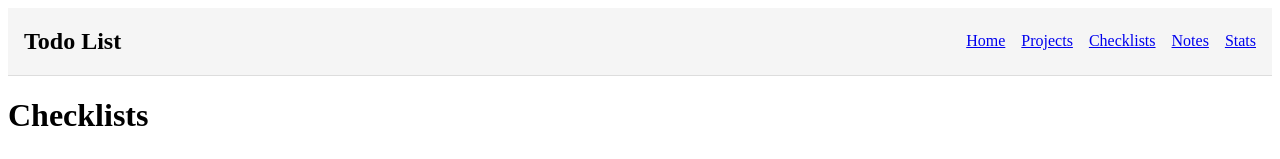
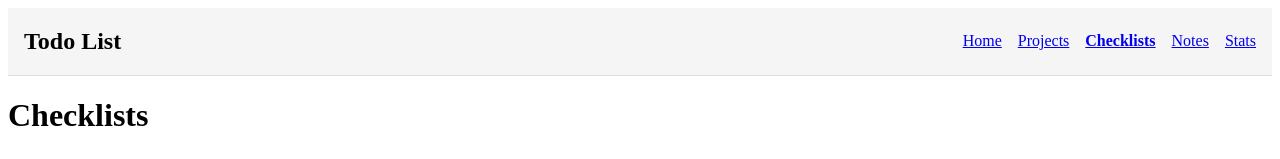
Before and after one commit to Kamilnaja/vue-tasks, a Vue app: page /checklists in a window 1280 px wide. Shown: the top 159 px of the page. Built offline with nearby package versions, Linux system fonts and the light colour scheme; the HTML template or start-up script is replaced by a standard one.

Commit message:
feat: add TheNavigation component and update routing with active link class

```diff
--- a/src/Header.vue
+++ b/src/Header.vue
@@ -1,5 +1,5 @@
 <script setup lang="ts">
-import HeaderMenu from "./HeaderMenu.vue";
+import TheNavigation from "./TheNavigation.vue";
 defineProps({
   title: { type: String, required: false },
 });
@@ -18,7 +18,7 @@ defineProps({
 <template>
   <section class="app-header">
     <h1>{{ title }}</h1>
-    <HeaderMenu />
+    <TheNavigation />
   </section>
   <router-view />
 </template>
--- a/src/HeaderMenu.vue
+++ b/src/TheNavigation.vue
@@ -5,6 +5,11 @@
   display: flex;
   gap: 1rem;
   padding: 0;
+}
+
+.active-link {
+  font-weight: bold;
+  text-decoration: underline;
 }
 </style>
 
--- a/src/router/index.ts
+++ b/src/router/index.ts
@@ -32,6 +32,7 @@ const routes: RouteRecordRaw[] = [
 const router = createRouter({
   history: createWebHistory(import.meta.env.BASE_URL),
   routes,
+  linkActiveClass: "active-link",
 });
 
 export default router;
```
